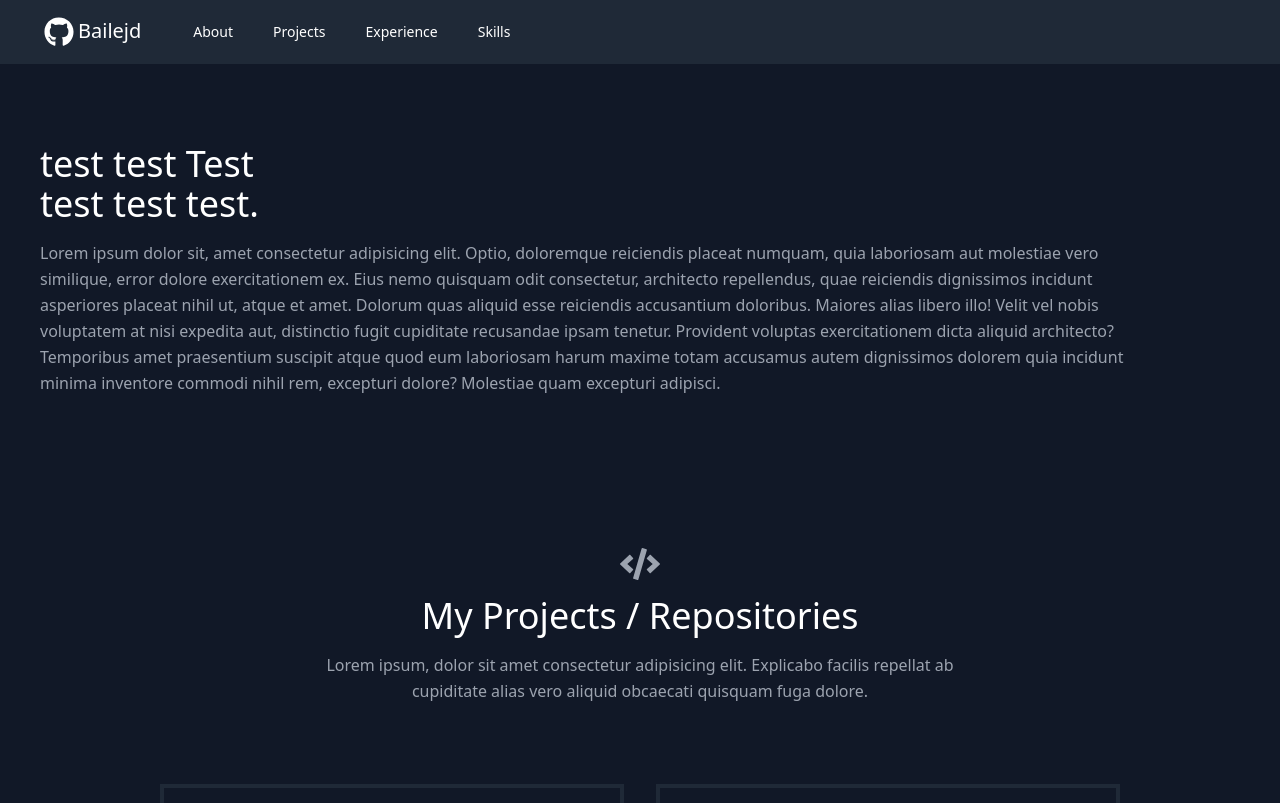
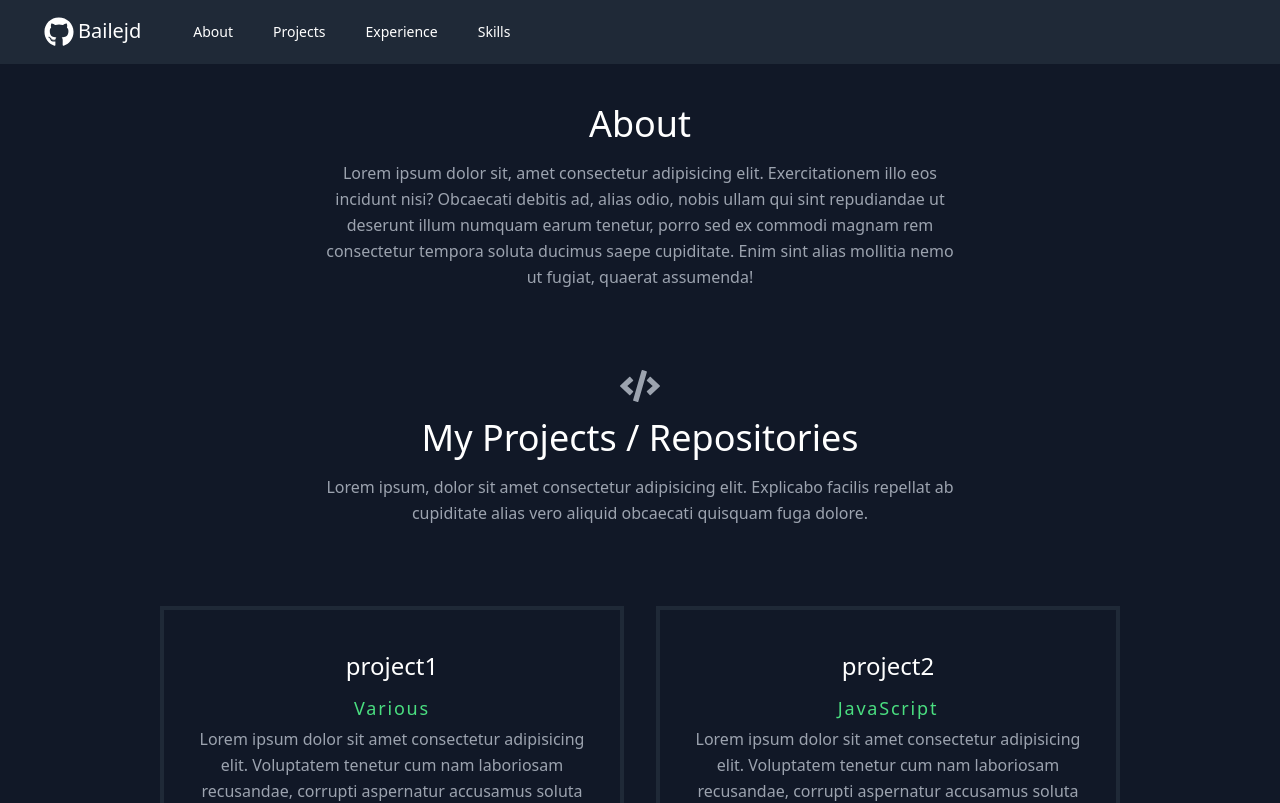
Before and after one commit to Bailejd/bailejd.github.io, a React (Create React App) app: page / in a window 1280 px wide. Shown: the top 803 px of the page. Built offline with nearby package versions, Linux system fonts and the light colour scheme; the HTML template or start-up script is replaced by a standard one.

Commit message:
Reformat About component

```diff
--- a/src/components/About.js
+++ b/src/components/About.js
@@ -3,15 +3,13 @@ import React from "react";
 export default function About() {
   return (
     <section id="about" className="scroll-m-10">
-      <div className="container mx-auto px-10 py-20 items-center">
-        <div className="md:12 lg:pr-24 md:pr-16 md:items-start md:text-left mb-16 md:mb-0 items-center text-center">
-          <h1 className="title-font sm:text-4xl text-3xl mb-4 font-medium text-white">
-            test test Test
-            <br className="hidden lg:inline-block" />
-             test test test.
+      <div className="container px-5 py-10 mx-auto text-center lg:px-40">
+        <div className="">
+          <h1 className="sm:text-4xl text-3xl font-medium title-font mb-4 text-white">
+          About
           </h1>
-          <p className="mb-8 leading-relaxed">
-            Lorem ipsum dolor sit, amet consectetur adipisicing elit. Optio, doloremque reiciendis placeat numquam, quia laboriosam aut molestiae vero similique, error dolore exercitationem ex. Eius nemo quisquam odit consectetur, architecto repellendus, quae reiciendis dignissimos incidunt asperiores placeat nihil ut, atque et amet. Dolorum quas aliquid esse reiciendis accusantium doloribus. Maiores alias libero illo! Velit vel nobis voluptatem at nisi expedita aut, distinctio fugit cupiditate recusandae ipsam tenetur. Provident voluptas exercitationem dicta aliquid architecto? Temporibus amet praesentium suscipit atque quod eum laboriosam harum maxime totam accusamus autem dignissimos dolorem quia incidunt minima inventore commodi nihil rem, excepturi dolore? Molestiae quam excepturi adipisci.
+          <p className="lg:w-2/3 mx-auto leading-relaxed text-base">
+          Lorem ipsum dolor sit, amet consectetur adipisicing elit. Exercitationem illo eos incidunt nisi? Obcaecati debitis ad, alias odio, nobis ullam qui sint repudiandae ut deserunt illum numquam earum tenetur, porro sed ex commodi magnam rem consectetur tempora soluta ducimus saepe cupiditate. Enim sint alias mollitia nemo ut fugiat, quaerat assumenda!
           </p>
         </div>
       </div>
```
